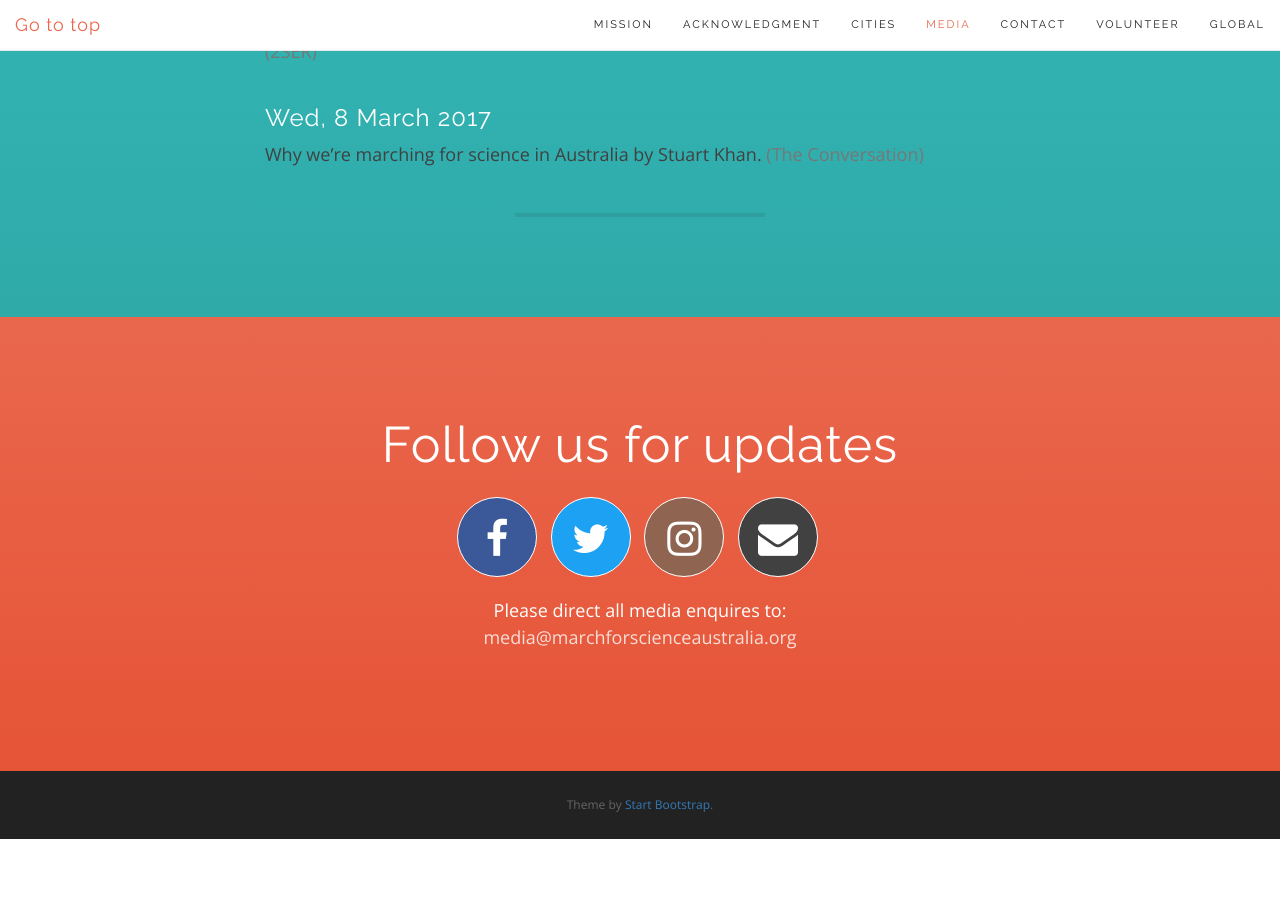
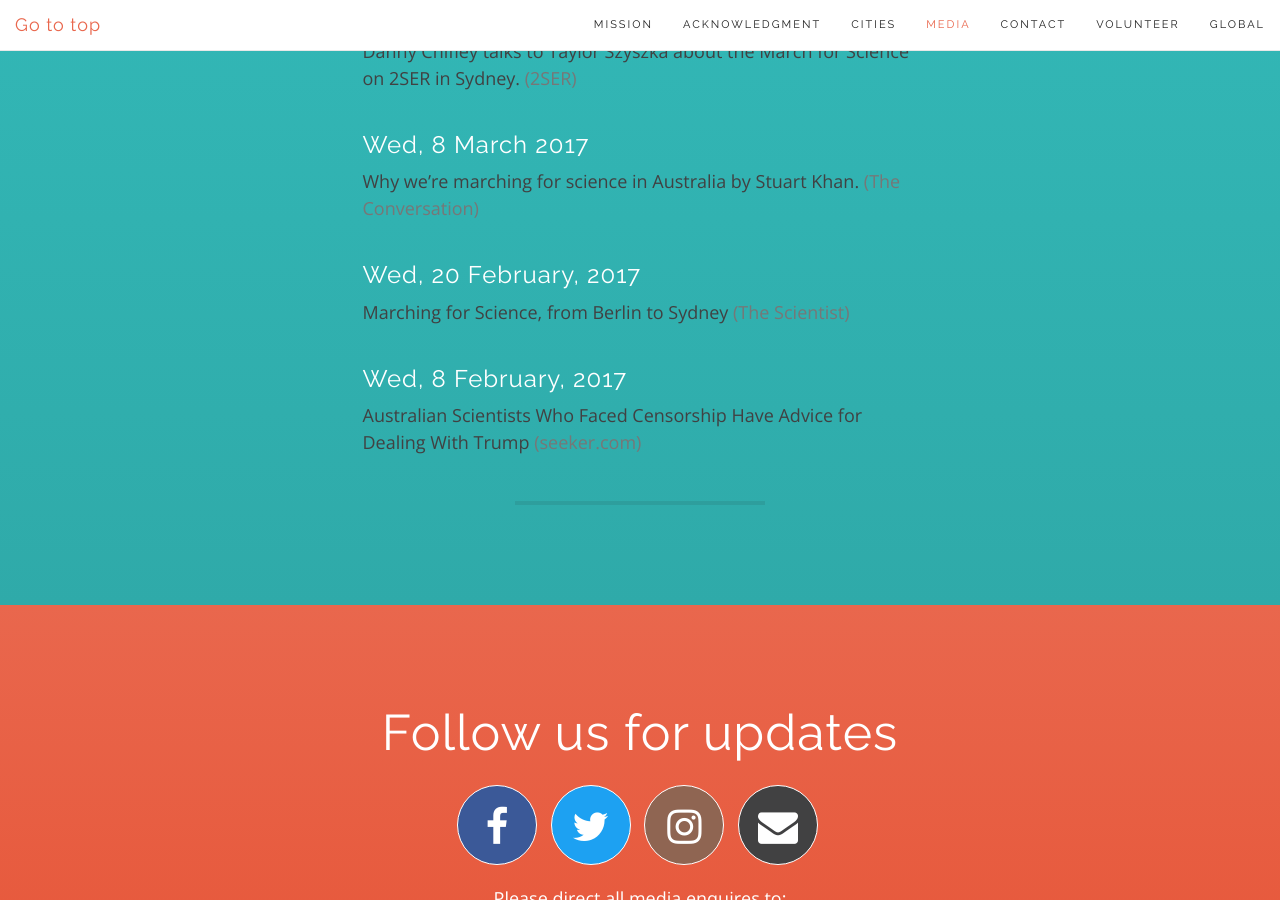
Before and after one commit to MarchForScienceAU/marchforscienceau, a Jekyll site: the page built from index.html, in a window 1280 px wide and 900 px high, scrolled down 4298 px. Built offline with Jekyll 4.4.1, drawn with Linux system fonts in a browser that asks for light colours; nearby versions of some CDN libraries; before the commit the page ends 5137 px from its top, so only the background shows below that.

Commit message:
add more to media section

```diff
--- a/_includes/media.html
+++ b/_includes/media.html
@@ -6,19 +6,29 @@
             </div>
         </div>
         <div class="row">
-            <div class="col-lg-8 col-lg-offset-2 col-md-8 col-md-offset-2">
+            <div class="col-lg-6 col-lg-offset-3 col-md-8 col-md-offset-2">
                 <h3>Wed, 22 March 2017</h3>
                 <p class="text-muted"><a href="downloads/mfsau-welcomes-new-national-science-statement_final.pdf" target="_blank">March for Science Australia welcomes commonwealth government’s national science statement as a step in the right direction.</a> (Media Release, PDF, 37kb)</p>
             </div>
-            <div class="col-lg-8 col-lg-offset-2 col-md-8 col-md-offset-2">
+            <div class="col-lg-6 col-lg-offset-3 col-md-8 col-md-offset-2">
                 <h3>Fri, 10 March 2017</h3>
                 <p class="text-muted"><a href="
             http://www.2ser.com/component/k2/item/27777-march-for-science-2017" target="_blank">Danny Chifley talks to Taylor Szyszka about the March for Science on 2SER in Sydney.</a> (2SER)</p>
             </div>
-            <div class="col-lg-8 col-lg-offset-2 col-md-8 col-md-offset-2">
+            <div class="col-lg-6 col-lg-offset-3 col-md-8 col-md-offset-2">
                 <h3>Wed, 8 March 2017</h3>
                 <p class="text-muted"><a href="
             https://theconversation.com/why-were-marching-for-science-in-australia-73907" target="_blank">Why we’re marching for science in Australia by Stuart Khan.</a> (The Conversation)</p>
+            </div>
+            <div class="col-lg-6 col-lg-offset-3 col-md-8 col-md-offset-2">
+                <h3>Wed, 20 February, 2017</h3>
+                <p class="text-muted"><a href="
+            http://www.the-scientist.com/?articles.view/articleNo/48548/title/Marching-for-Science--from-Berlin-to-Sydney/" target="_blank">Marching for Science, from Berlin to Sydney</a> (The Scientist)</p>
+            </div>
+            <div class="col-lg-6 col-lg-offset-3 col-md-8 col-md-offset-2">
+                <h3>Wed, 8 February, 2017</h3>
+                <p class="text-muted"><a href="
+            http://www.seeker.com/australian-scientists-who-faced-censorship-have-advice-for-dealing-wit-2248108643.html" target="_blank">Australian Scientists Who Faced Censorship Have Advice for Dealing With Trump</a> (seeker.com)</p>
             </div>
         </div>
         <hr>
```
